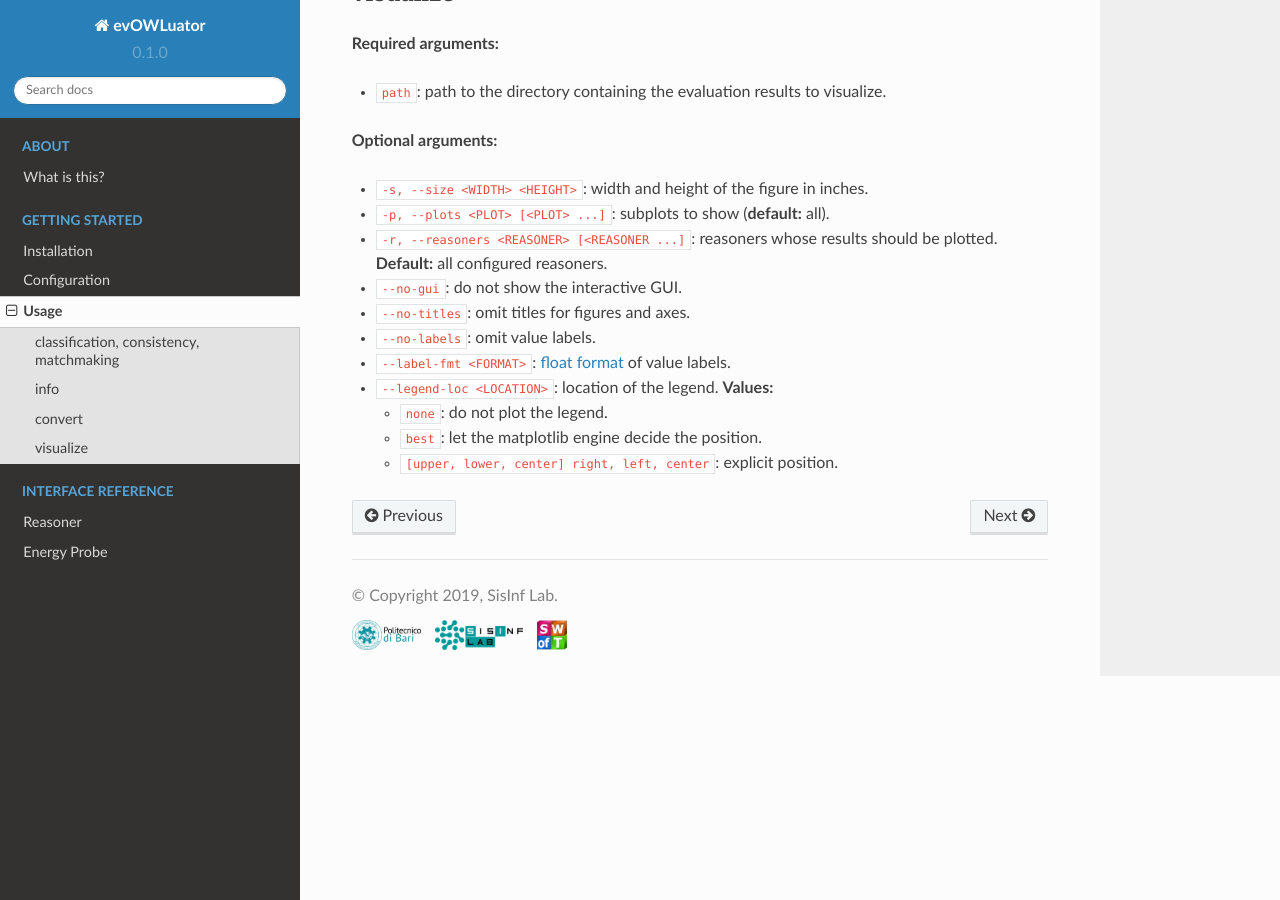
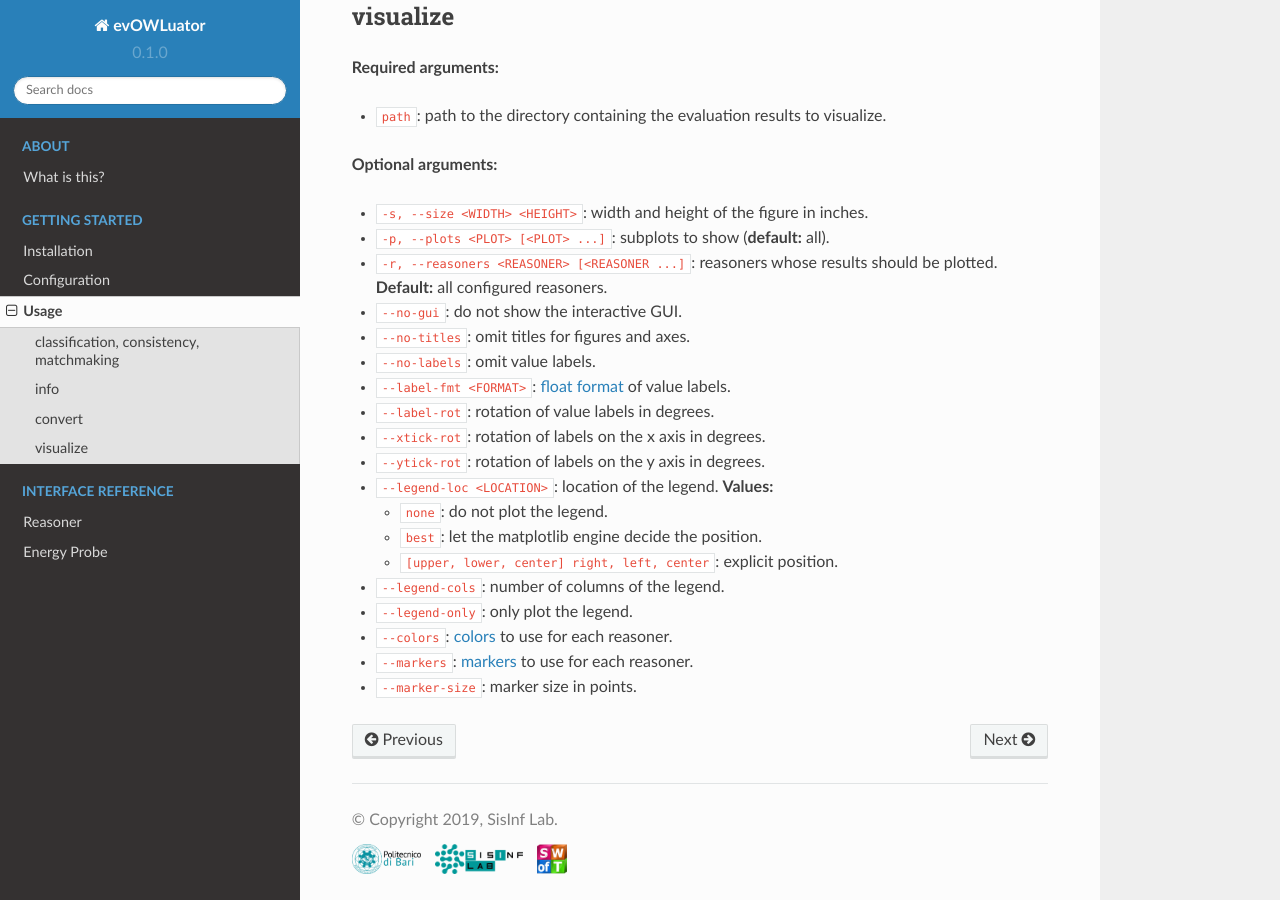
Before and after one commit to sisinflab-swot/evowluator, a Sphinx documentation site: the page built from docs/howto/usage.rst, in a window 1280 px wide and 900 px high, scrolled down 1629 px. Built offline with Sphinx 7.4.7 and the Read the Docs theme 2.0.0, drawn with Linux system fonts in a browser that asks for light colours; some of the changed text lies outside the part shown.

Commit message:
Add docs for the new visualization flags

```diff
--- a/docs/howto/usage.rst
+++ b/docs/howto/usage.rst
@@ -47,8 +47,8 @@ classification, consistency, matchmaking
   **Default:** all configured reasoners.
 - :code:`-n, --num-iterations <NUM>`: number of iterations for each test.
   **Default:** 5.
-- :code:`-t, --timeout <TIMEOUT>`: timeout imposed on each reasoner, in seconds.
-  **Default:** 1200.
+- :code:`-t, --timeout <TIMEOUT>`: timeout imposed on each reasoner for a single inference task,
+  in seconds. **Default:** 1200.
 - :code:`-s, --syntax <SYNTAX>`: reference OWL syntax.
   **Values:** |syntaxes|.
   **Default:** preferred syntax for each reasoner.
@@ -90,10 +90,20 @@ visualize
 - :code:`--no-titles`: omit titles for figures and axes.
 - :code:`--no-labels`: omit value labels.
 - :code:`--label-fmt <FORMAT>`: `float format`_ of value labels.
+- :code:`--label-rot`: rotation of value labels in degrees.
+- :code:`--xtick-rot`: rotation of labels on the x axis in degrees.
+- :code:`--ytick-rot`: rotation of labels on the y axis in degrees.
 - :code:`--legend-loc <LOCATION>`: location of the legend. **Values:**
 
   - :code:`none`: do not plot the legend.
   - :code:`best`: let the matplotlib engine decide the position.
   - :code:`[upper, lower, center] right, left, center`: explicit position.
+- :code:`--legend-cols`: number of columns of the legend.
+- :code:`--legend-only`: only plot the legend.
+- :code:`--colors`: colors_ to use for each reasoner.
+- :code:`--markers`: markers_ to use for each reasoner.
+- :code:`--marker-size`: marker size in points.
 
 .. _float format: https://docs.python.org/3/library/string.html#formatspec
+.. _colors: https://matplotlib.org/tutorials/colors/colors.html
+.. _markers: https://matplotlib.org/api/markers_api.html
```
